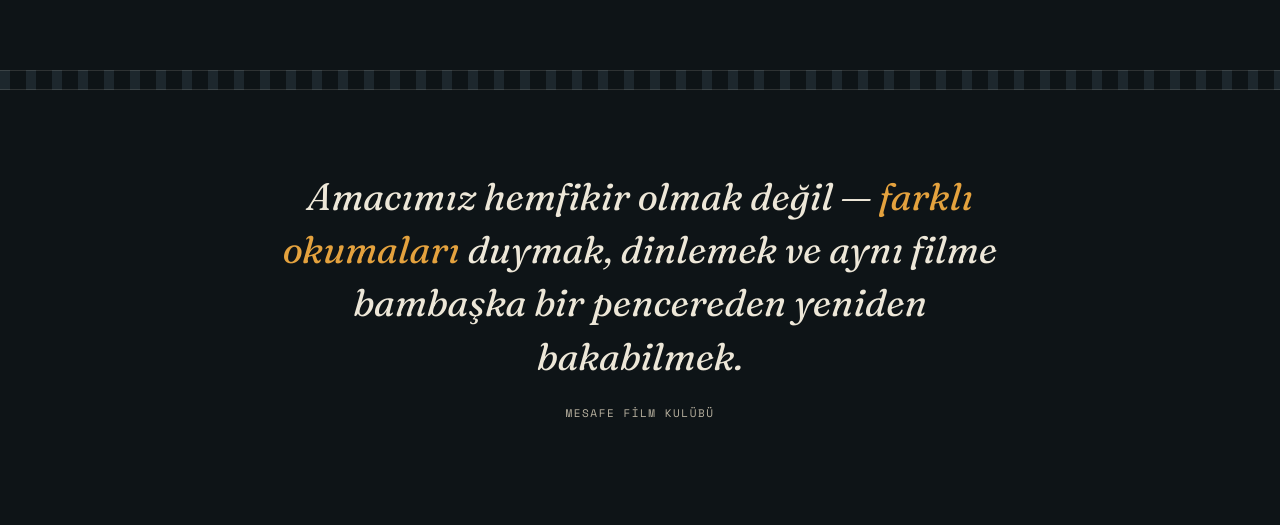
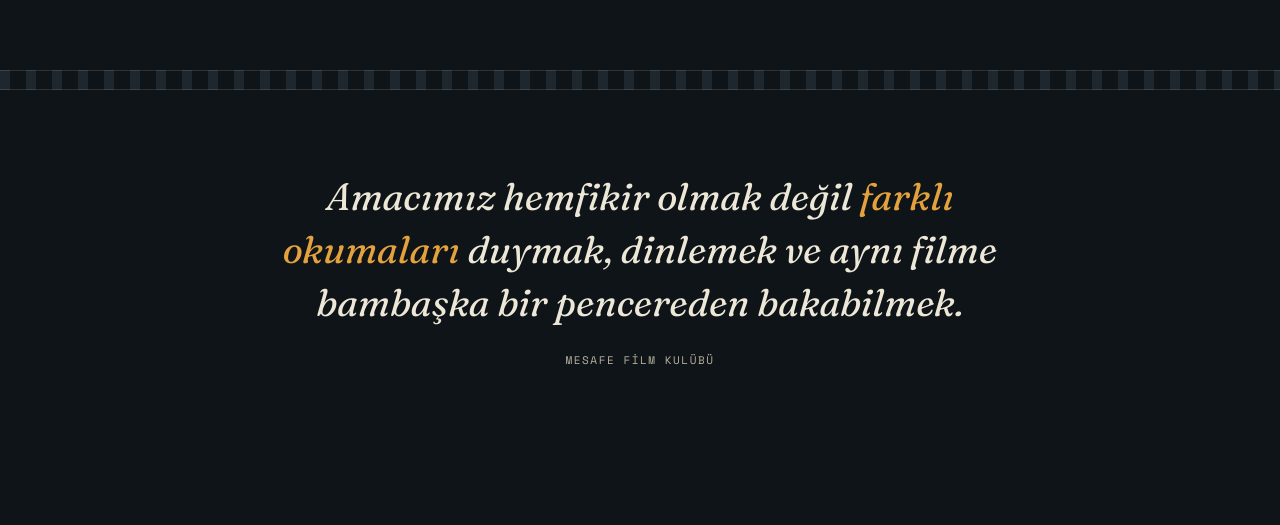
Before and after one commit to Lryiu/film-kulubu, a plain HTML site: page index.html in a window 1280 px wide. Shown: the part 643-1168 px from the top of the page. Drawn offline with nearby package versions, Linux system fonts and the light colour scheme.

Commit message:
Update index.html

```diff
--- a/index.html
+++ b/index.html
@@ -112,7 +112,7 @@
 <div class="sprocket"></div>
 
 <section class="manifesto" id="manifesto"><div class="wrap">
-  <blockquote>Amacımız hemfikir olmak değil — <span>farklı okumaları</span> duymak, dinlemek ve aynı filme bambaşka bir pencereden yeniden bakabilmek.</blockquote>
+  <blockquote>Amacımız hemfikir olmak değil <span>farklı okumaları</span> duymak, dinlemek ve aynı filme bambaşka bir pencereden bakabilmek.</blockquote>
   <div class="attrib">MESAFE Film Kulübü</div>
 </div></section>
 
```
